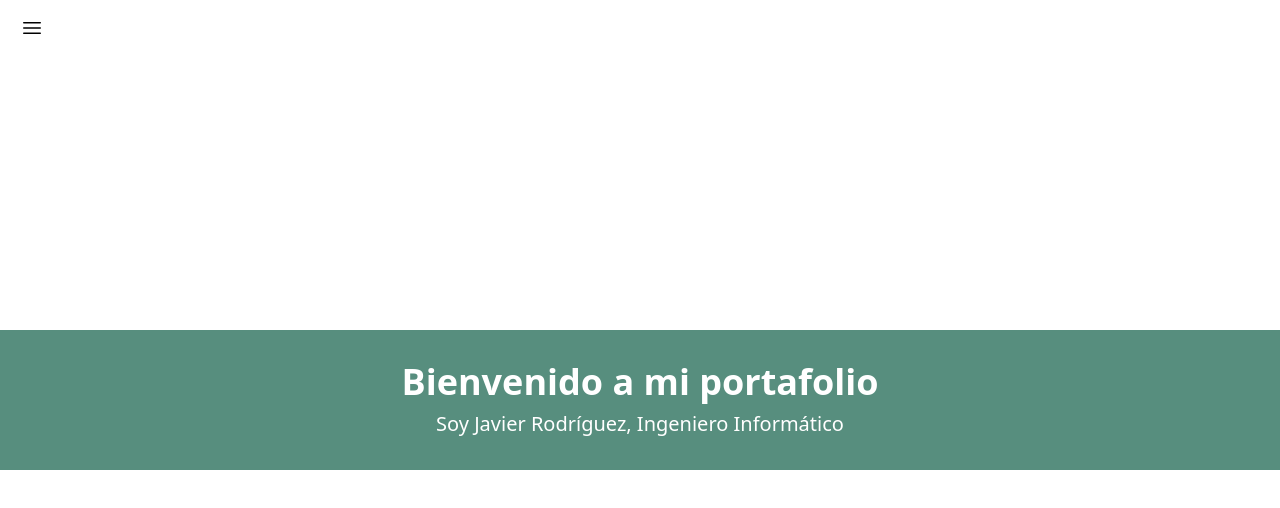
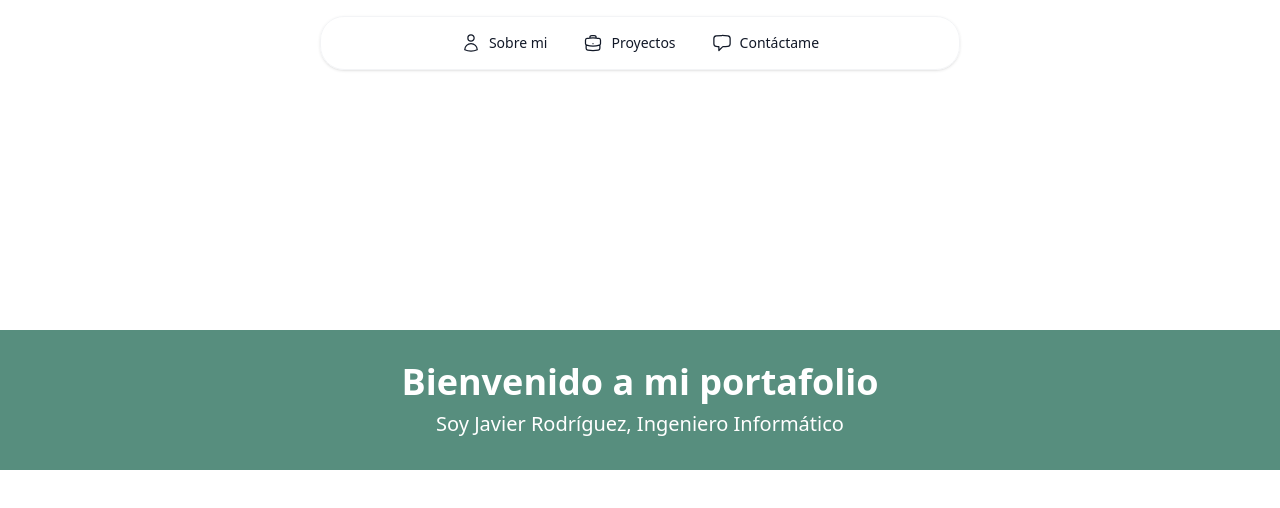
Before and after one commit to jaavispeed/Portafolio, an Angular app: page /home in a window 1280 px wide. Shown: the top 508 px of the page. Built offline with nearby package versions, Linux system fonts and the light colour scheme.

Commit message:
Navbar Ok

```diff
--- a/src/app/landing-page/landing-page.component.html
+++ b/src/app/landing-page/landing-page.component.html
@@ -6,14 +6,14 @@
   </div>
 
   <!-- Contenido principal -->
-  <div
-    [class.hidden]="loading"
-    [ngClass]="{ 'transition-style': !loading }"
+  <div [class.hidden]="loading" [ngClass]="{ 'transition-style': !loading }"
     class="z-10 w-full flex clip-0 overflow-hidden">
 
     <!-- Franja central con fondo negro y sombra -->
-    <div class="w-full p-8 flex flex-col items-center justify-center animate__animated animate__fadeIn text-white shadow-2xl" style="background-color: #578E7E">
-      <h1 class="text-4xl font-bold animate__animated animate__fadeInDown" >
+    <div
+      class="w-full p-8 flex flex-col items-center justify-center animate__animated animate__fadeIn text-white shadow-2xl"
+      style="background-color: #578E7E">
+      <h1 class="text-4xl font-bold animate__animated animate__fadeInDown">
         Bienvenido a mi portafolio
       </h1>
       <p class="text-xl mt-2 animate__animated animate__fadeInDown">
@@ -22,24 +22,41 @@
     </div>
   </div>
 
-  <!-- Botón de hamburguesa Heroicons en la esquina superior izquierda -->
-  <button
-    *ngIf="!loading"
-    class="absolute top-4 left-4 flex flex-col items-center justify-between w-8 h-8 space-y-1 animate__animated animate__fadeInDown transition-all duration-300 ease-in-out focus:outline-none bg-transparent border-none"
-    (click)="toggleMenu()"
-    aria-label="Menú de navegación">
-    <!-- Heroicons: Nuevo botón hamburguesa -->
-    <svg xmlns="http://www.w3.org/2000/svg" viewBox="0 0 24 24" fill="currentColor" class="h-6 w-6 text-black">
-      <path fill-rule="evenodd" d="M3 6.75A.75.75 0 0 1 3.75 6h16.5a.75.75 0 0 1 0 1.5H3.75A.75.75 0 0 1 3 6.75ZM3 12a.75.75 0 0 1 .75-.75h16.5a.75.75 0 0 1 0 1.5H3.75A.75.75 0 0 1 3 12Zm0 5.25a.75.75 0 0 1 .75-.75h16.5a.75.75 0 0 1 0 1.5H3.75a.75.75 0 0 1-.75-.75Z" clip-rule="evenodd" />
-    </svg>
-  </button>
+  <header
+  class="fixed inset-x-0 top-0 z-30 mx-auto w-11/12 max-w-screen-sm border border-gray-100 bg-white/80 py-3 shadow backdrop-blur-lg md:top-4 md:rounded-3xl lg:w-3/4 animate__animated animate__fadeInDown">
+  <div class="px-4">
+    <div class="flex items-center justify-center">
+      <div class="hidden md:flex md:items-center md:justify-center md:gap-5">
+        <a aria-current="page"
+          class="inline-flex items-center gap-2 rounded-lg px-2 py-1 text-sm font-medium text-gray-900 transition-all duration-200 hover:bg-gray-100 hover:text-gray-900"
+          href="#">
+          <svg xmlns="http://www.w3.org/2000/svg" fill="none" viewBox="0 0 24 24" stroke-width="1.5" stroke="currentColor" class="w-5 h-5">
+            <path stroke-linecap="round" stroke-linejoin="round" d="M15.75 6a3.75 3.75 0 1 1-7.5 0 3.75 3.75 0 0 1 7.5 0ZM4.501 20.118a7.5 7.5 0 0 1 14.998 0A17.933 17.933 0 0 1 12 21.75c-2.676 0-5.216-.584-7.499-1.632Z" />
+          </svg>
+          Sobre mi
+        </a>
+        <a class="inline-flex items-center gap-2 rounded-lg px-2 py-1 text-sm font-medium text-gray-900 transition-all duration-200 hover:bg-gray-100 hover:text-gray-900"
+          href="#">
+          <svg xmlns="http://www.w3.org/2000/svg" fill="none" viewBox="0 0 24 24" stroke-width="1.5" stroke="currentColor" class="w-5 h-5">
+            <path stroke-linecap="round" stroke-linejoin="round" d="M20.25 14.15v4.25c0 1.094-.787 2.036-1.872 2.18-2.087.277-4.216.42-6.378.42s-4.291-.143-6.378-.42c-1.085-.144-1.872-1.086-1.872-2.18v-4.25m16.5 0a2.18 2.18 0 0 0 .75-1.661V8.706c0-1.081-.768-2.015-1.837-2.175a48.114 48.114 0 0 0-3.413-.387m4.5 8.006c-.194.165-.42.295-.673.38A23.978 23.978 0 0 1 12 15.75c-2.648 0-5.195-.429-7.577-1.22a2.016 2.016 0 0 1-.673-.38m0 0A2.18 2.18 0 0 1 3 12.489V8.706c0-1.081.768-2.015 1.837-2.175a48.111 48.111 0 0 1 3.413-.387m7.5 0V5.25A2.25 2.25 0 0 0 13.5 3h-3a2.25 2.25 0 0 0-2.25 2.25v.894m7.5 0a48.667 48.667 0 0 0-7.5 0M12 12.75h.008v.008H12v-.008Z" />
+          </svg>
+          Proyectos
+        </a>
+        <a class="inline-flex items-center gap-2 rounded-lg px-2 py-1 text-sm font-medium text-gray-900 transition-all duration-200 hover:bg-gray-100 hover:text-gray-900"
+          href="#">
+          <svg xmlns="http://www.w3.org/2000/svg" fill="none" viewBox="0 0 24 24" stroke-width="1.5" stroke="currentColor" class="w-5 h-5">
+            <path stroke-linecap="round" stroke-linejoin="round" d="M2.25 12.76c0 1.6 1.123 2.994 2.707 3.227 1.087.16 2.185.283 3.293.369V21l4.076-4.076a1.526 1.526 0 0 1 1.037-.443 48.282 48.282 0 0 0 5.68-.494c1.584-.233 2.707-1.626 2.707-3.228V6.741c0-1.602-1.123-2.995-2.707-3.228A48.394 48.394 0 0 0 12 3c-2.392 0-4.744.175-7.043.513C3.373 3.746 2.25 5.14 2.25 6.741v6.018Z" />
+          </svg>
+          Contáctame
+        </a>
+      </div>
+    </div>
+  </div>
+</header>
 
-  <!-- Menú desplegable -->
-  <div *ngIf="menuOpen" class="absolute top-12 left-4 bg-white shadow-lg rounded-md w-40 p-4">
-    <ul>
-      <li class="py-2 text-left">Sobre mi</li>
-      <li class="py-2 text-left">Mis proyectos</li>
-      <li class="py-2 text-left">Contáctame</li>
-    </ul>
-  </div>
+
+
+
+
+
 </div>
--- a/src/app/landing-page/landing-page.component.ts
+++ b/src/app/landing-page/landing-page.component.ts
@@ -11,7 +11,7 @@ import SpinnerComponent from "../shared/pages/spinner/spinner.component";
 })
 export default class LandingPageComponent {
 
-  loading: boolean = true;
+  loading: boolean = false;
   menuOpen: boolean = false;
 
   ngOnInit(): void {
```
